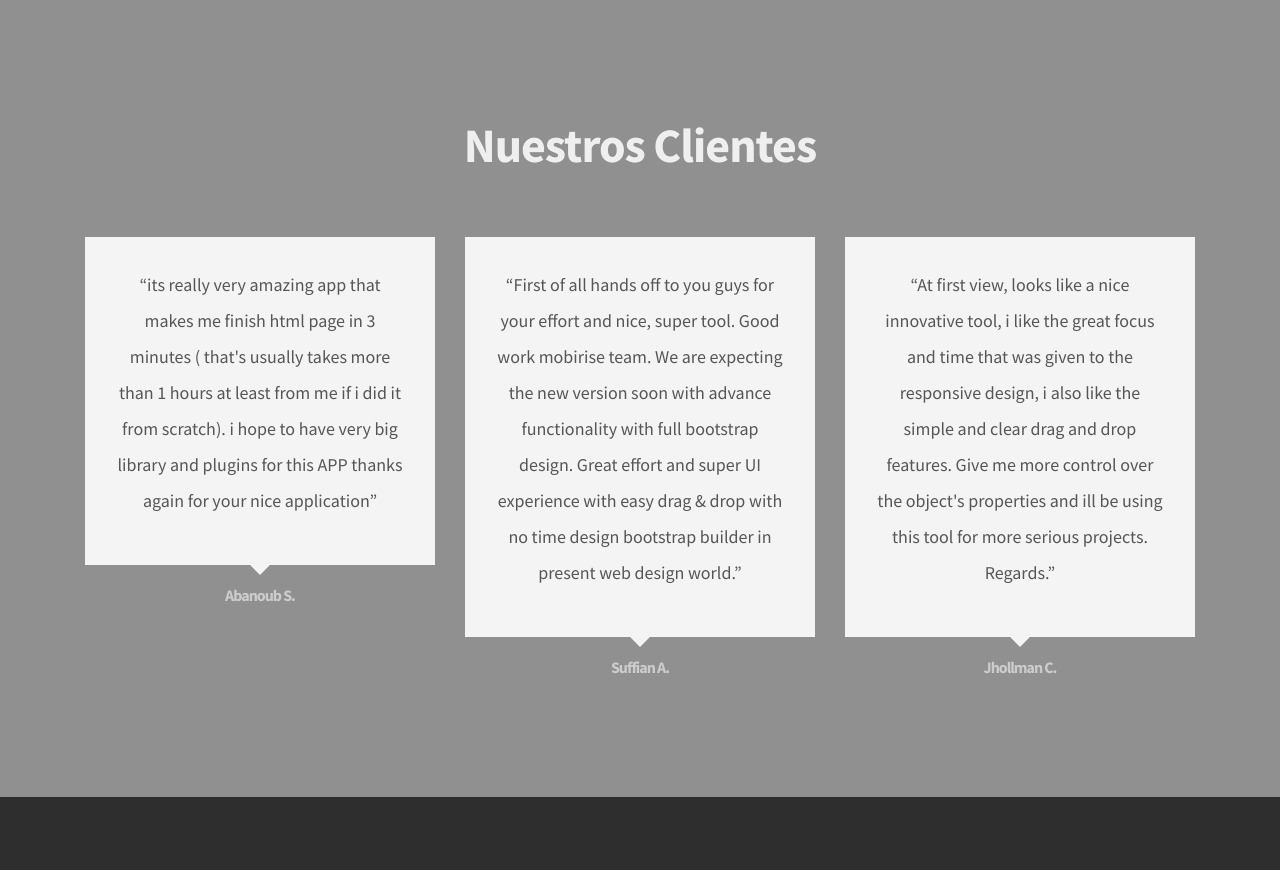
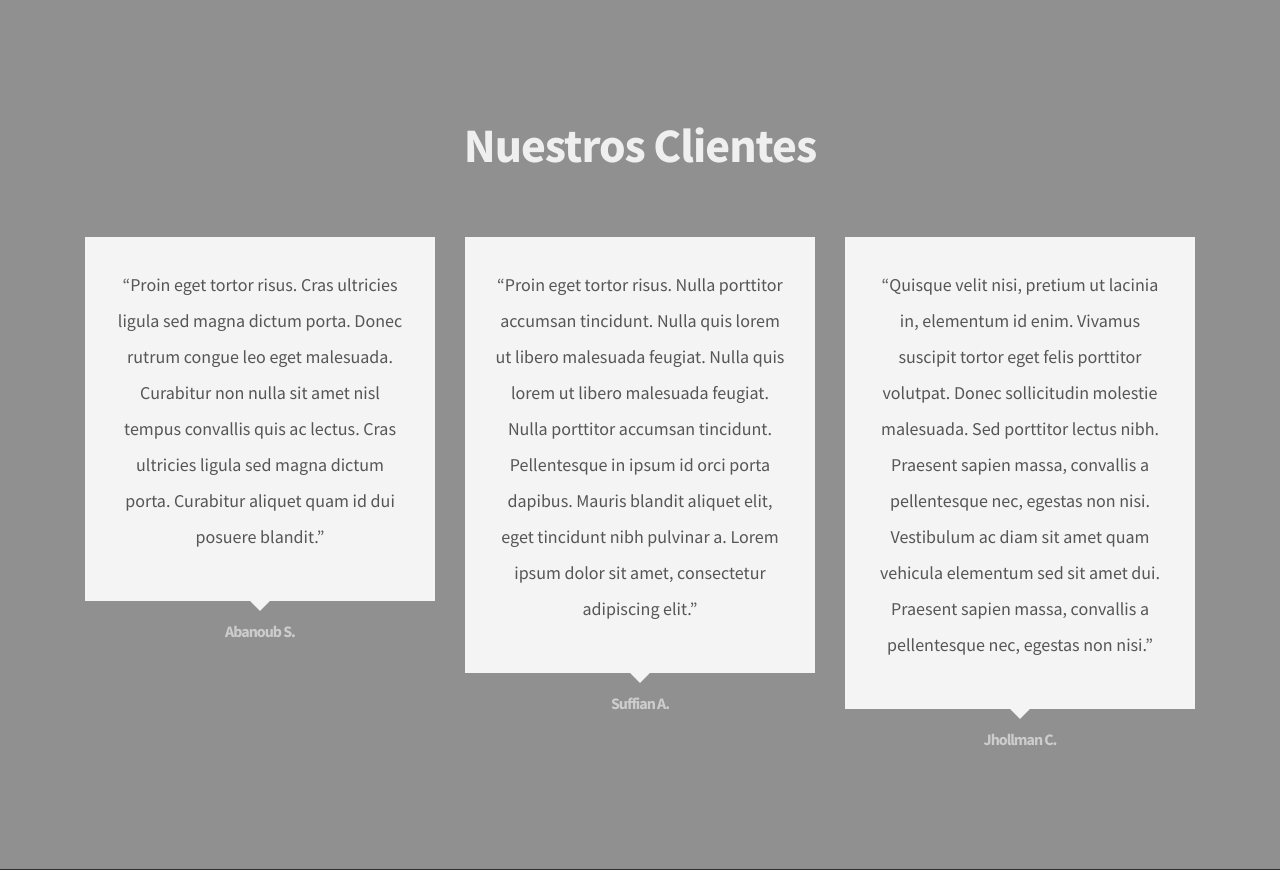
Before and after one commit to nanomolina/sueldo-falcone, a Django app: template src/sueldo_falcone/landing/templates/landing/index.html in a window 1280 px wide. Shown: the part 3848-4718 px from the top of the page. Run offline with Django 3.2, Linux system fonts and the light colour scheme; the template is opened without the code that fills it, so the values that code supplies are empty; parts of the project's set-up code (start-up, migrations or seed data) failed here and were passed over; some libraries are stand-ins or nearby versions.

Commit message:
lorem ipsum en testimonios

```diff
--- a/src/sueldo_falcone/landing/templates/landing/index.html
+++ b/src/sueldo_falcone/landing/templates/landing/index.html
@@ -363,7 +363,7 @@
                 <div class="col-xs-12 col-lg-4">
 
                     <div class="mbr-testimonial card">
-                        <div class="card-block"><p>“its really very amazing app that makes me finish html page in 3 minutes ( that's usually takes more than 1 hours at least from me if i did it from scratch). i hope to have very big library and plugins for this APP thanks again for your nice application”</p></div>
+                        <div class="card-block"><p>“Proin eget tortor risus. Cras ultricies ligula sed magna dictum porta. Donec rutrum congue leo eget malesuada. Curabitur non nulla sit amet nisl tempus convallis quis ac lectus. Cras ultricies ligula sed magna dictum porta. Curabitur aliquet quam id dui posuere blandit.”</p></div>
                         <div class="mbr-author card-footer">
 
                             <div class="mbr-author-name">Abanoub S.</div>
@@ -373,7 +373,7 @@
                 </div><div class="col-xs-12 col-lg-4">
 
                     <div class="mbr-testimonial card">
-                        <div class="card-block"><p>“First of all hands off to you guys for your effort and nice, super tool. Good work mobirise team. We are expecting the new version soon with advance functionality with full bootstrap design. Great effort and super UI experience with easy drag &amp; drop with no time design bootstrap builder in present web design world.”</p></div>
+                        <div class="card-block"><p>“Proin eget tortor risus. Nulla porttitor accumsan tincidunt. Nulla quis lorem ut libero malesuada feugiat. Nulla quis lorem ut libero malesuada feugiat. Nulla porttitor accumsan tincidunt. Pellentesque in ipsum id orci porta dapibus. Mauris blandit aliquet elit, eget tincidunt nibh pulvinar a. Lorem ipsum dolor sit amet, consectetur adipiscing elit.”</p></div>
                         <div class="mbr-author card-footer">
 
                             <div class="mbr-author-name">Suffian A.</div>
@@ -383,7 +383,7 @@
                 </div><div class="col-xs-12 col-lg-4">
 
                     <div class="mbr-testimonial card">
-                        <div class="card-block"><p>“At first view, looks like a nice innovative tool, i like the great focus and time that was given to the responsive design, i also like the simple and clear drag and drop features. Give me more control over the object's properties and ill be using this tool for more serious projects. Regards.”</p></div>
+                        <div class="card-block"><p>“Quisque velit nisi, pretium ut lacinia in, elementum id enim. Vivamus suscipit tortor eget felis porttitor volutpat. Donec sollicitudin molestie malesuada. Sed porttitor lectus nibh. Praesent sapien massa, convallis a pellentesque nec, egestas non nisi. Vestibulum ac diam sit amet quam vehicula elementum sed sit amet dui. Praesent sapien massa, convallis a pellentesque nec, egestas non nisi.”</p></div>
                         <div class="mbr-author card-footer">
 
                             <div class="mbr-author-name">Jhollman C.</div>
```
